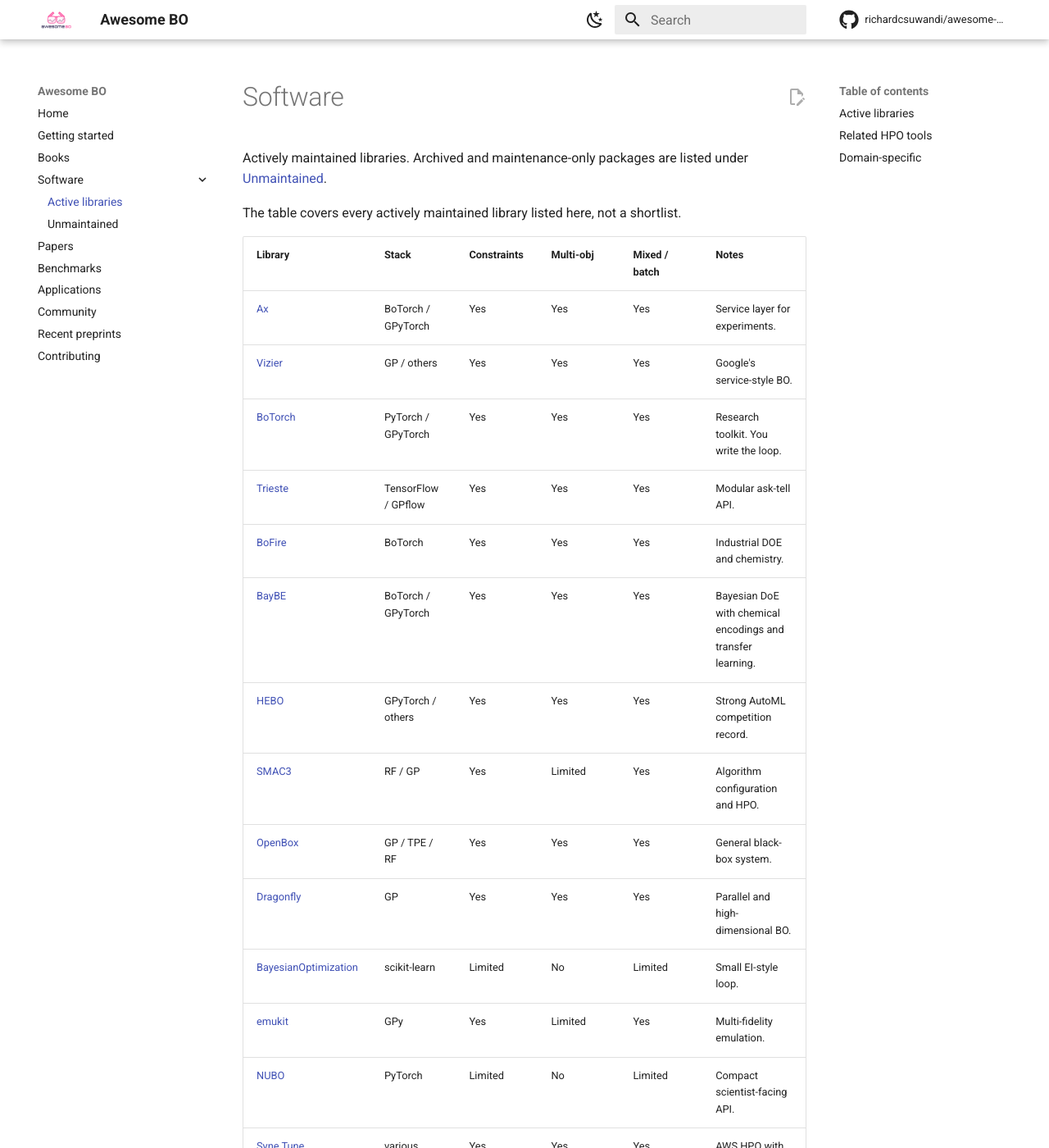
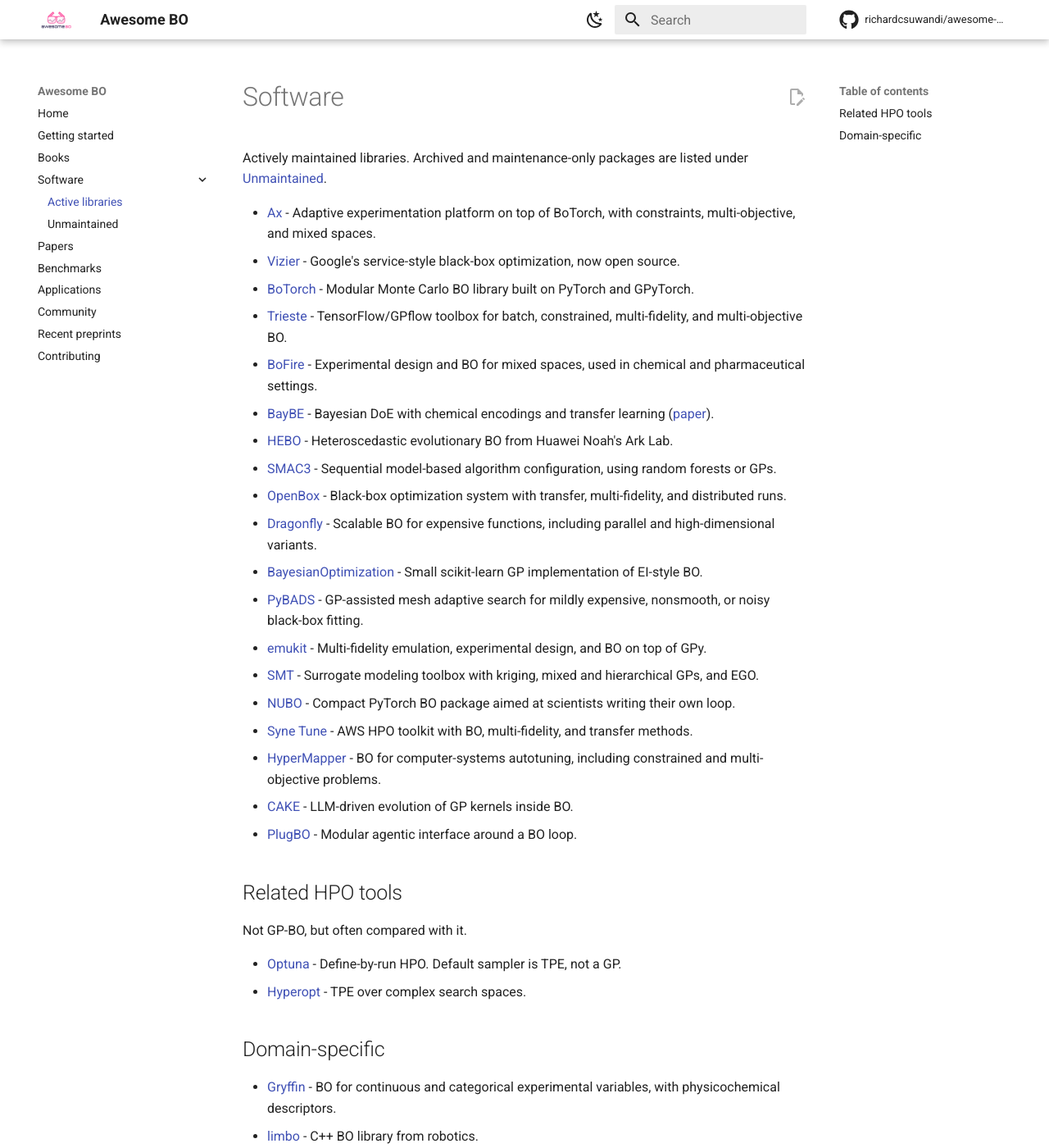
Before and after one commit to richardcsuwandi/awesome-bo, an MkDocs documentation site: the page built from docs/software.md, in a window 1280 px wide and 1400 px high. Shown: the whole window at 82% size. Built offline with MkDocs 1.6.1 and Material for MkDocs 9.7.7, drawn with Linux system fonts in a browser that asks for light colours; comment, search, counter and statistics services are not loaded; some of the changed text lies outside the part shown.

Commit message:
Add PyBADS and SMT, drop the software feature table
- Add PyBADS and SMT next to the small GP and surrogate tools, and hang the
BayBE library paper off that line.

- Drop the Yes/Limited/No comparison table on the docs software page so the
README list is the only source of truth.

- Clarify placement in contributing and the issue/PR templates: papers by
year, software next to comparable tools, and domain papers that use BO go
to Applications or a domain list.

```diff
--- a/docs/software.md
+++ b/docs/software.md
@@ -1,43 +1,21 @@
 # Software
 
 Actively maintained libraries. Archived and maintenance-only packages are listed under [Unmaintained](unmaintained.md).
-
-The table covers every actively maintained library listed here, not a shortlist.
-
-| Library | Stack | Constraints | Multi-obj | Mixed / batch | Notes |
-| --- | --- | --- | --- | --- | --- |
-| [Ax](https://ax.dev/) | BoTorch / GPyTorch | Yes | Yes | Yes | Service layer for experiments. |
-| [Vizier](https://github.com/google/vizier) | GP / others | Yes | Yes | Yes | Google's service-style BO. |
-| [BoTorch](https://botorch.org/) | PyTorch / GPyTorch | Yes | Yes | Yes | Research toolkit. You write the loop. |
-| [Trieste](https://github.com/secondmind-labs/trieste) | TensorFlow / GPflow | Yes | Yes | Yes | Modular ask-tell API. |
-| [BoFire](https://github.com/experimental-design/bofire) | BoTorch | Yes | Yes | Yes | Industrial DOE and chemistry. |
-| [BayBE](https://github.com/emdgroup/baybe) | BoTorch / GPyTorch | Yes | Yes | Yes | Bayesian DoE with chemical encodings and transfer learning. |
-| [HEBO](https://github.com/huawei-noah/HEBO) | GPyTorch / others | Yes | Yes | Yes | Strong AutoML competition record. |
-| [SMAC3](https://github.com/automl/SMAC3) | RF / GP | Yes | Limited | Yes | Algorithm configuration and HPO. |
-| [OpenBox](https://github.com/PKU-DAIR/open-box) | GP / TPE / RF | Yes | Yes | Yes | General black-box system. |
-| [Dragonfly](https://github.com/dragonfly/dragonfly) | GP | Yes | Yes | Yes | Parallel and high-dimensional BO. |
-| [BayesianOptimization](https://github.com/bayesian-optimization/BayesianOptimization) | scikit-learn | Limited | No | Limited | Small EI-style loop. |
-| [emukit](https://github.com/EmuKit/emukit) | GPy | Yes | Limited | Yes | Multi-fidelity emulation. |
-| [NUBO](https://github.com/mikediessner/nubo) | PyTorch | Limited | No | Limited | Compact scientist-facing API. |
-| [Syne Tune](https://github.com/awslabs/syne-tune) | various | Yes | Yes | Yes | AWS HPO with BO and multi-fidelity. |
-| [HyperMapper](https://github.com/luinardi/hypermapper) | RF / GP | Yes | Yes | Yes | Systems autotuning. |
-| [CAKE](https://github.com/richardcsuwandi/cake) | BoTorch | Limited | Limited | Limited | LLM-evolved GP kernels. |
-| [PlugBO](https://github.com/richardcsuwandi/plugbo) | BoTorch | Yes | Limited | Yes | Agentic plugin loop. |
-
-## Active libraries
 
 - [Ax](https://ax.dev/) - Adaptive experimentation platform on top of BoTorch, with constraints, multi-objective, and mixed spaces.
 - [Vizier](https://github.com/google/vizier) - Google's service-style black-box optimization, now open source.
 - [BoTorch](https://botorch.org/) - Modular Monte Carlo BO library built on PyTorch and GPyTorch.
 - [Trieste](https://github.com/secondmind-labs/trieste) - TensorFlow/GPflow toolbox for batch, constrained, multi-fidelity, and multi-objective BO.
 - [BoFire](https://github.com/experimental-design/bofire) - Experimental design and BO for mixed spaces, used in chemical and pharmaceutical settings.
-- [BayBE](https://github.com/emdgroup/baybe) - Bayesian DoE with chemical encodings and transfer learning.
+- [BayBE](https://github.com/emdgroup/baybe) - Bayesian DoE with chemical encodings and transfer learning ([paper](https://doi.org/10.1039/D5DD00050E)).
 - [HEBO](https://github.com/huawei-noah/HEBO) - Heteroscedastic evolutionary BO from Huawei Noah's Ark Lab.
 - [SMAC3](https://github.com/automl/SMAC3) - Sequential model-based algorithm configuration, using random forests or GPs.
 - [OpenBox](https://github.com/PKU-DAIR/open-box) - Black-box optimization system with transfer, multi-fidelity, and distributed runs.
 - [Dragonfly](https://github.com/dragonfly/dragonfly) - Scalable BO for expensive functions, including parallel and high-dimensional variants.
 - [BayesianOptimization](https://github.com/bayesian-optimization/BayesianOptimization) - Small scikit-learn GP implementation of EI-style BO.
+- [PyBADS](https://github.com/acerbilab/pybads) - GP-assisted mesh adaptive search for mildly expensive, nonsmooth, or noisy black-box fitting.
 - [emukit](https://github.com/EmuKit/emukit) - Multi-fidelity emulation, experimental design, and BO on top of GPy.
+- [SMT](https://smt.readthedocs.io/en/latest/) - Surrogate modeling toolbox with kriging, mixed and hierarchical GPs, and EGO.
 - [NUBO](https://github.com/mikediessner/nubo) - Compact PyTorch BO package aimed at scientists writing their own loop.
 - [Syne Tune](https://github.com/awslabs/syne-tune) - AWS HPO toolkit with BO, multi-fidelity, and transfer methods.
 - [HyperMapper](https://github.com/luinardi/hypermapper) - BO for computer-systems autotuning, including constrained and multi-objective problems.
```
Also changed, not shown: README.md (+4 -2 lines), contributing.md (+7 -12 lines), docs/contributing.md (+7 -12 lines), docs/papers.md (+1 -1 lines), .github/PULL_REQUEST_TEMPLATE.md, 3 other files.
